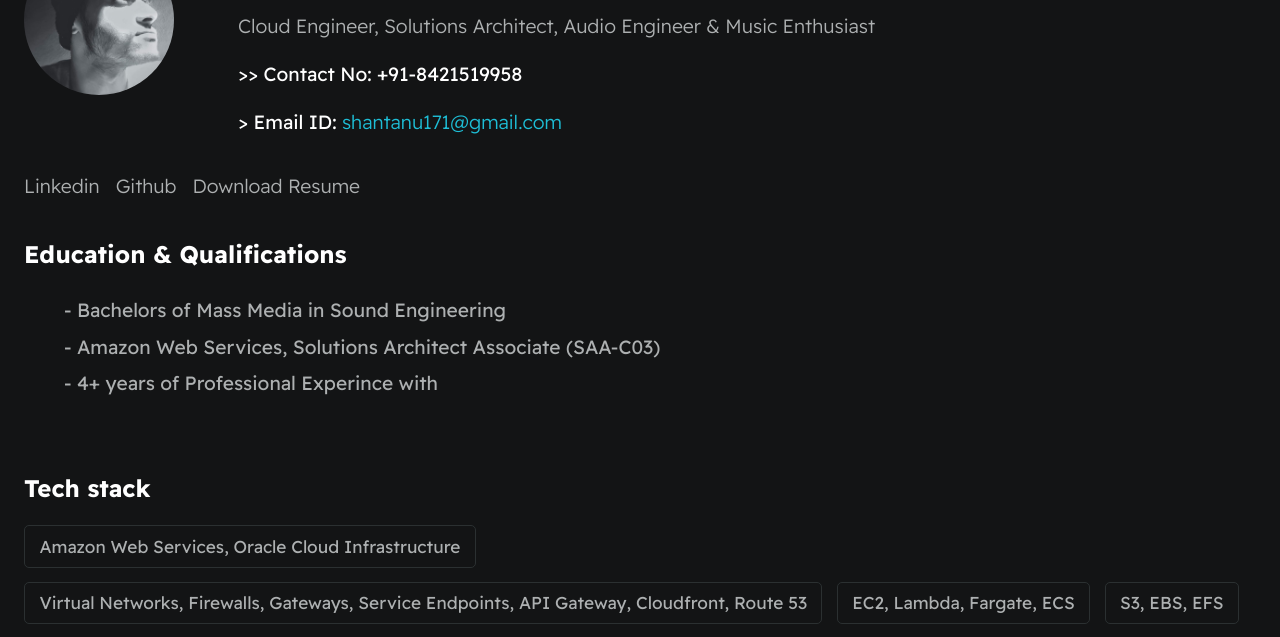
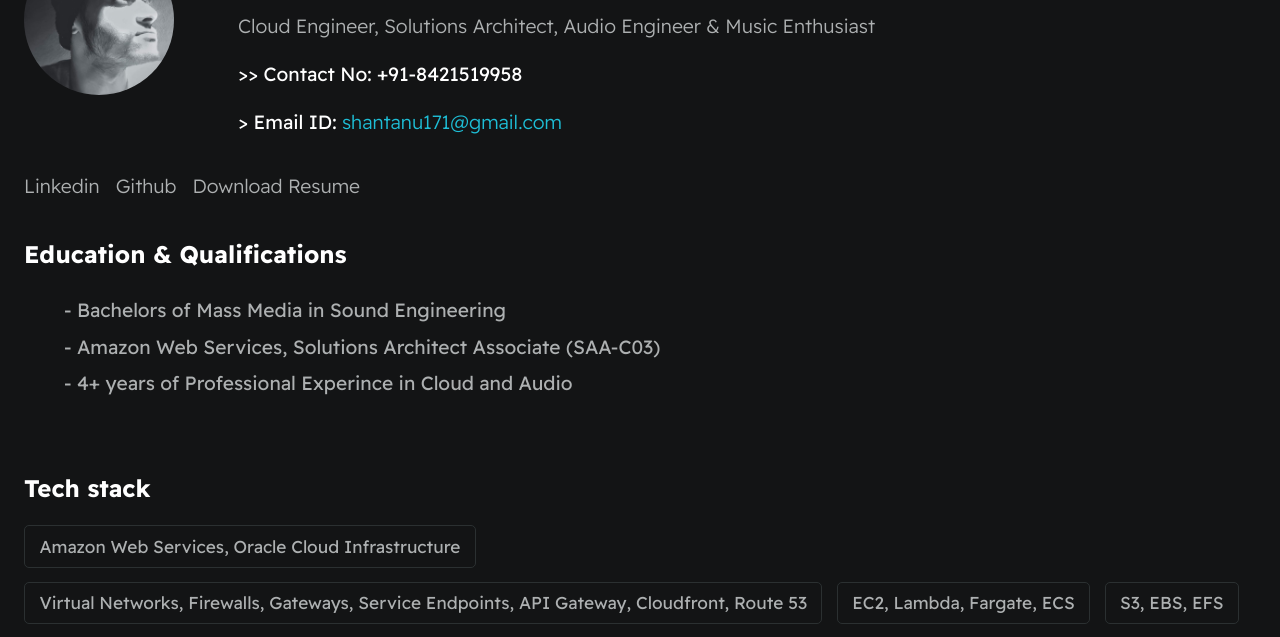
Before and after one commit to 171shantanu/resume-digital, a plain HTML site: page index.html in a window 1280 px wide. Shown: the part 156-793 px from the top of the page. Drawn offline with Linux system fonts and the light colour scheme.

Commit message:
code changes

```diff
--- a/index.html
+++ b/index.html
@@ -38,7 +38,7 @@
             <ul id="qualifications--list">
                 <li>- Bachelors of Mass Media in Sound Engineering</li>
                 <li>- Amazon Web Services, Solutions Architect Associate (SAA-C03)</li>
-                <li>- 4+ years of Professional Experince with </li>
+                <li>- 4+ years of Professional Experince in Cloud and Audio </li>
             </ul>
         </section>
 
```
